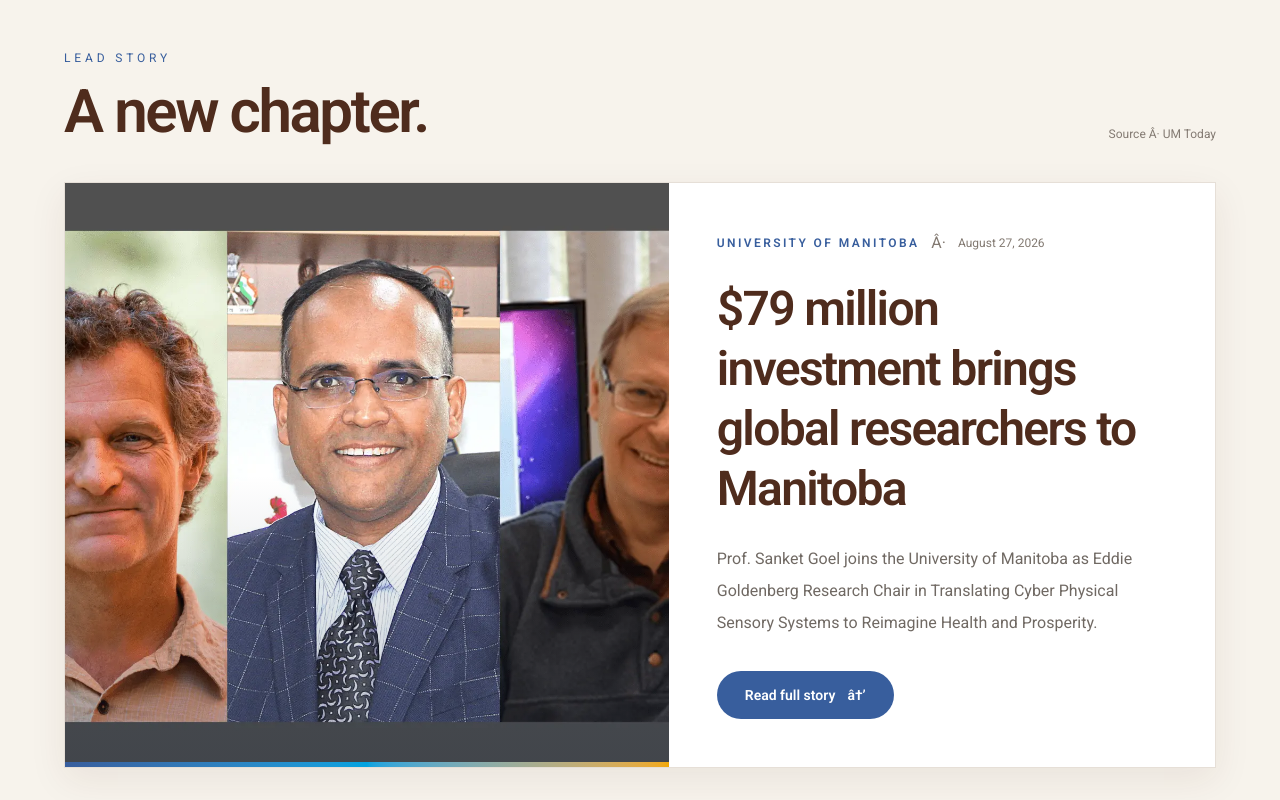
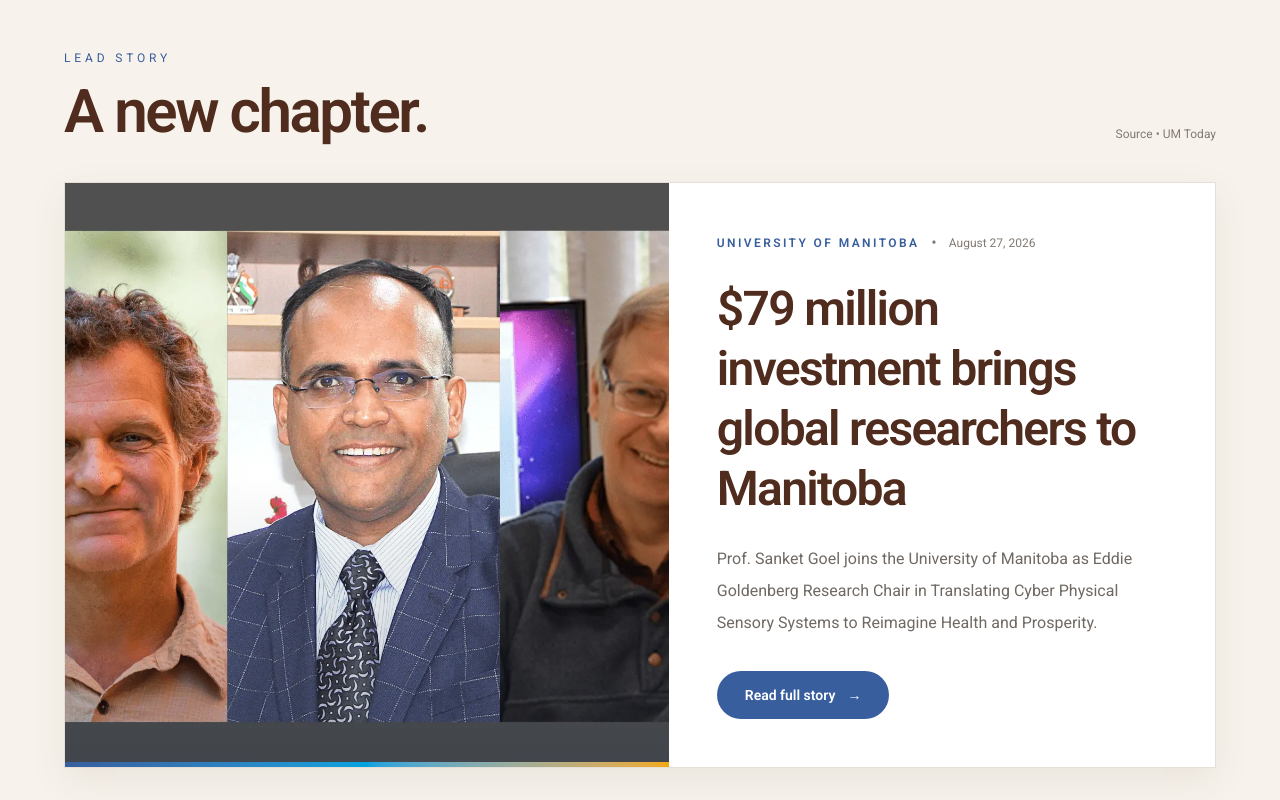
Before and after one commit to deepakks9436/sensys-lab, a Next.js app: page /news in a window 1280 px wide. Shown: the part 640-1440 px from the top of the page. Built offline with nearby package versions, Linux system fonts and the light colour scheme.

Commit message:
Refine SenSys news and application pages

```diff
--- a/app/news/page.tsx
+++ b/app/news/page.tsx
@@ -1,15 +1,10 @@
 import type { Metadata } from "next";
-
 import Image from "next/image";
-
 import Link from "next/link";
 
 import Navbar from "../../components/Navbar";
-
 import Footer from "../../components/Footer";
-
 import Reveal from "../../components/Reveal";
-
 import NewsArchive from "../../components/NewsArchive";
 
 import {
@@ -135,7 +130,9 @@
     <main className="min-h-screen bg-[var(--background)] text-[var(--foreground)]">
       <Navbar />
 
+      {/* ===================================================== */}
       {/* HERO */}
+      {/* ===================================================== */}
 
       <section className="relative overflow-hidden border-b border-[var(--border)] bg-[var(--background)] px-5 py-16 md:px-16 md:py-24">
         <div className="pointer-events-none absolute -right-32 -top-36 h-[440px] w-[440px] rounded-full bg-[var(--um-blue)]/10 blur-[120px]" />
@@ -189,7 +186,9 @@
         </div>
       </section>
 
+      {/* ===================================================== */}
       {/* LEAD STORY */}
+      {/* ===================================================== */}
 
       {featuredNews && (
         <section className="bg-[var(--surface-soft)] px-5 py-16 md:px-16 md:py-24">
@@ -208,7 +207,7 @@
 
                 {featuredNews.source && (
                   <p className="text-xs text-[var(--foreground-muted)]">
-                    Source Â· {featuredNews.source}
+                    Source &bull; {featuredNews.source}
                   </p>
                 )}
               </div>
@@ -240,7 +239,9 @@
                         {featuredNews.category}
                       </span>
 
-                      <span className="text-[var(--foreground-muted)]">Â·</span>
+                      <span className="text-[var(--foreground-muted)]">
+                        &bull;
+                      </span>
 
                       <span className="text-xs text-[var(--foreground-muted)]">
                         {featuredNews.date}
@@ -261,9 +262,9 @@
                       rel="noopener noreferrer"
                       className="mt-8 inline-flex w-fit items-center gap-3 rounded-full bg-[var(--um-blue)] px-7 py-3.5 text-sm font-semibold !text-white transition hover:bg-[var(--um-blue-dark)]"
                     >
-                      <span style={{ color: "#FFFFFF" }}>Read full story</span>
+                      <span className="text-white">Read full story</span>
 
-                      <span style={{ color: "#FFFFFF" }}>â†’</span>
+                      <span className="text-white">&rarr;</span>
                     </a>
                   </div>
                 </div>
@@ -273,7 +274,9 @@
         </section>
       )}
 
+      {/* ===================================================== */}
       {/* LATEST STORIES */}
+      {/* ===================================================== */}
 
       <section className="bg-[var(--background)] px-5 py-16 md:px-16 md:py-24">
         <div className="mx-auto max-w-7xl">
@@ -305,7 +308,9 @@
         </div>
       </section>
 
+      {/* ===================================================== */}
       {/* RESEARCH BEHIND THE HEADLINES */}
+      {/* ===================================================== */}
 
       <section className="bg-[var(--surface-soft)] px-5 py-16 md:px-16 md:py-24">
         <div className="mx-auto max-w-7xl">
@@ -325,7 +330,7 @@
                 href="/research"
                 className="w-fit text-sm font-semibold text-[var(--um-blue)] transition hover:text-[var(--um-sky)]"
               >
-                All research â†’
+                All research &rarr;
               </Link>
             </div>
           </Reveal>
@@ -361,7 +366,7 @@
                     </p>
 
                     <p className="mt-6 text-xs font-semibold text-[var(--um-blue)]">
-                      Explore research â†’
+                      Explore research &rarr;
                     </p>
                   </div>
                 </Link>
@@ -371,7 +376,9 @@
         </div>
       </section>
 
+      {/* ===================================================== */}
       {/* IMPACT */}
+      {/* ===================================================== */}
 
       <section className="bg-[var(--section-blue)] px-5 py-16 text-white md:px-16 md:py-24">
         <div className="mx-auto max-w-7xl">
@@ -429,7 +436,9 @@
         </div>
       </section>
 
+      {/* ===================================================== */}
       {/* EXPLORE FURTHER */}
+      {/* ===================================================== */}
 
       <section className="bg-[var(--um-gold)] px-5 py-16 text-[#2A1710] md:px-16 md:py-24">
         <div className="mx-auto max-w-7xl">
@@ -482,10 +491,12 @@
                         {item.title}
                       </h3>
 
-                      <p className="mt-5 text-sm opacity-75">{item.text}</p>
+                      <p className="mt-5 text-sm opacity-75">
+                        {item.text}
+                      </p>
 
                       <span className="mt-7 inline-block transition-transform group-hover:translate-x-1">
-                        â†’
+                        &rarr;
                       </span>
                     </Link>
                   ))}
--- a/components/NewsArchive.tsx
+++ b/components/NewsArchive.tsx
@@ -179,7 +179,7 @@
                     aria-label={`Read ${item.title}`}
                     className="inline-flex h-11 w-11 items-center justify-center rounded-full border border-[var(--border-strong)] text-[var(--um-blue)] transition group-hover:border-[var(--um-blue)] group-hover:bg-[var(--um-blue)] group-hover:!text-white"
                   >
-                    ↗
+                    &#8599;
                   </a>
                 </div>
               </div>
@@ -201,7 +201,7 @@
             }
             className="rounded-full border border-[var(--border-strong)] bg-[var(--surface)] px-7 py-3.5 text-sm font-semibold transition hover:border-[var(--um-blue)] hover:text-[var(--um-blue)]"
           >
-            Show more stories ↓
+            Show more stories &#8595;
           </button>
         </div>
       )}
```
Lines whose indentation alone changed are shown as unchanged.
